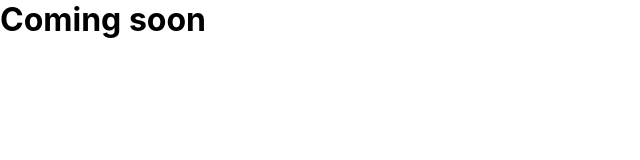
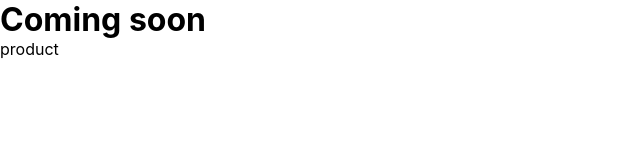
Before and after one commit to Shad-Islam/Brand-Page, a React (Create React App) app: page / in a window 1280 px wide. Shown: the top 160 px of the page, without its empty margins (0-640 px from the left). Built offline with nearby package versions, Linux system fonts and the light colour scheme.

Commit message:
Add products components

```diff
--- a/src/App.js
+++ b/src/App.js
@@ -1,10 +1,12 @@
 import "./App.css";
 import Nav from "./components/nav";
+import Products from "./components/product";
 
 function App() {
   return (
     <div className="App">
       <Nav />
+      <Products />
     </div>
   );
 }
--- /dev/null
+++ b/src/components/product.jsx
@@ -0,0 +1,7 @@
+import React from "react";
+
+function Products() {
+  return <div>product</div>;
+}
+
+export default Products;
```
